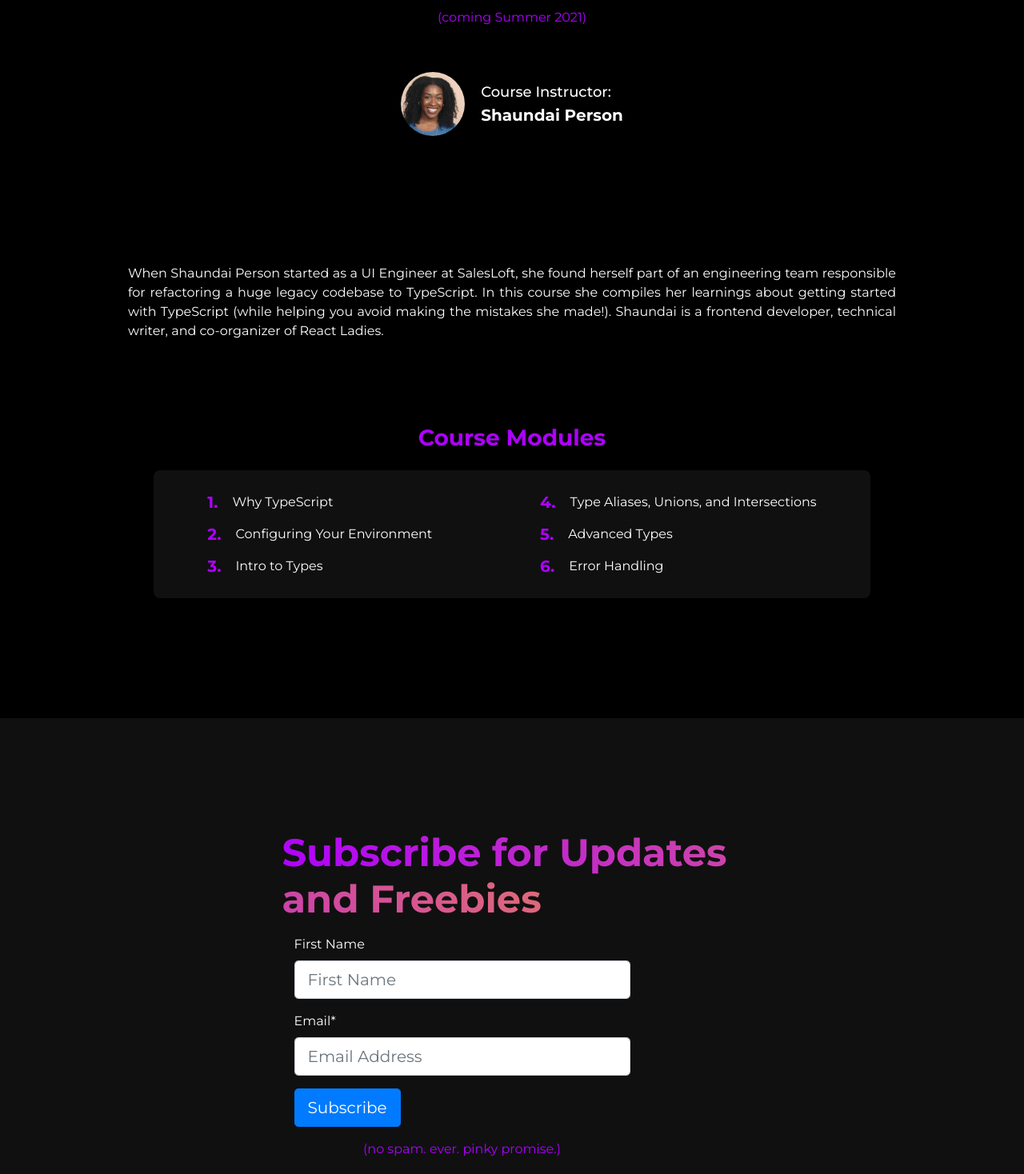
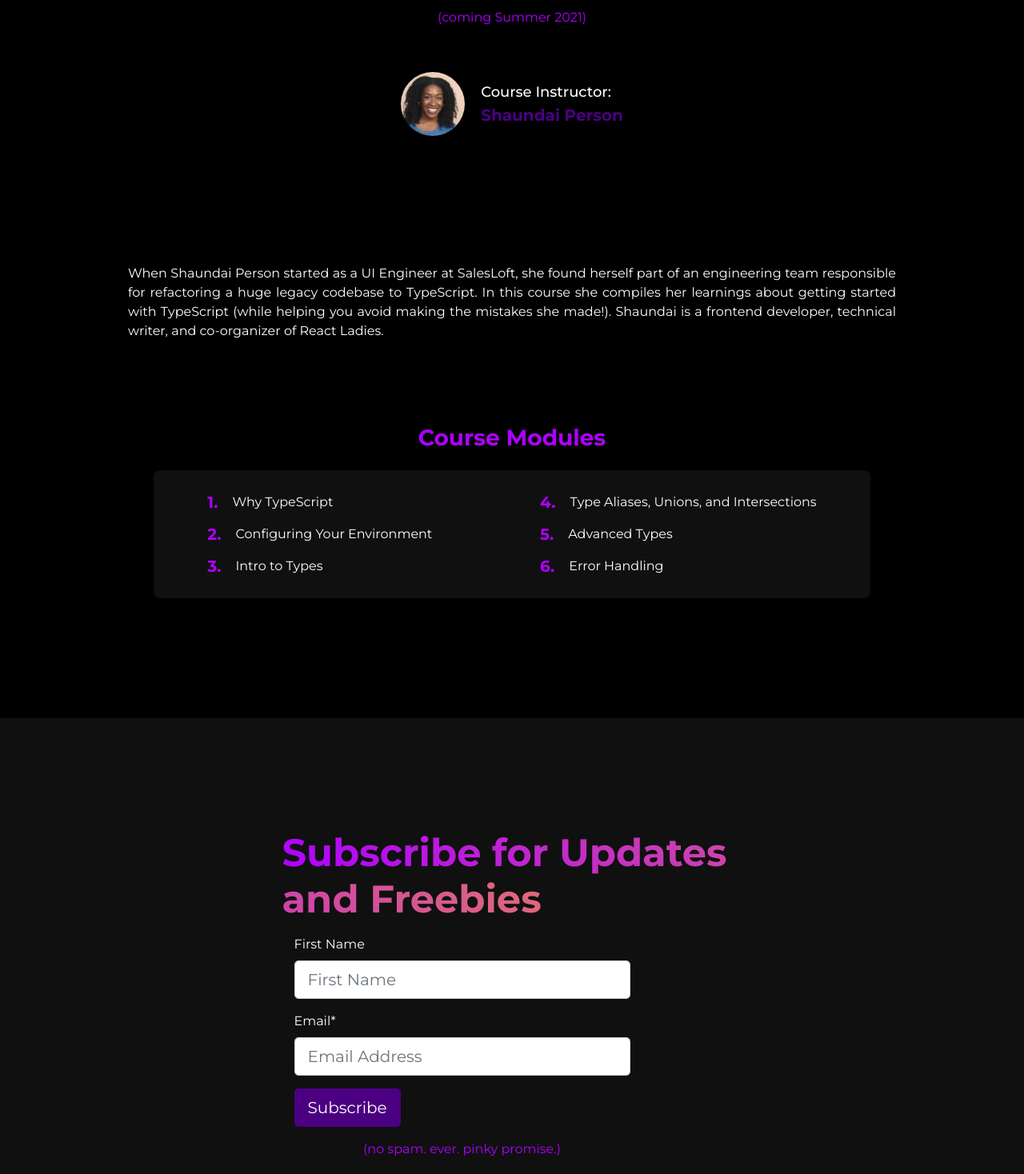
Before and after one commit to shaundai/TSforJSDevsSite, a React (Create React App) app: page / in a window 1280 px wide. Shown: the part 1182-2650 px from the top of the page at 80% size. Built offline with nearby package versions, Linux system fonts and the light colour scheme; a web font is replaced by a local one.

Commit message:
Added scss support and updated bootstrap color

```diff
--- a/package.json
+++ b/package.json
@@ -7,6 +7,7 @@
     "@testing-library/react": "^11.2.6",
     "@testing-library/user-event": "^12.8.3",
     "bootstrap": "^4.6.0",
+    "node-sass": "^6.0.1",
     "react": "^17.0.2",
     "react-bootstrap": "^1.6.0",
     "react-dom": "^17.0.2",
--- a/src/index.css
+++ /dev/null
@@ -1,19 +0,0 @@
-body {
-  margin: 0;
-  font-family: -apple-system, BlinkMacSystemFont, 'Segoe UI', 'Roboto', 'Oxygen',
-    'Ubuntu', 'Cantarell', 'Fira Sans', 'Droid Sans', 'Helvetica Neue',
-    sans-serif;
-  -webkit-font-smoothing: antialiased;
-  -moz-osx-font-smoothing: grayscale;
-  overscroll-behavior-y: none;
-}
-
-code {
-  font-family: source-code-pro, Menlo, Monaco, Consolas, 'Courier New',
-    monospace;
-}
-
-a {
-  text-decoration: none;
-  color: inherit;
-}
--- a/src/index.js
+++ b/src/index.js
@@ -1,7 +1,7 @@
 import React from 'react';
 import ReactDOM from 'react-dom';
 import 'bootstrap/dist/css/bootstrap.min.css';
-import './index.css';
+import './index.scss';
 import App from './App';
 import reportWebVitals from './reportWebVitals';
 
--- /dev/null
+++ b/src/index.scss
@@ -0,0 +1,2 @@
+@import './styles/variables';
+@import '~bootstrap/scss/bootstrap';
--- /dev/null
+++ b/src/styles/_variables.scss
@@ -0,0 +1,4 @@
+$primary: #4B0082;
+$theme-colors: (
+  "primary": $primary,
+);
```
Also changed, not shown: 1 other file (tests, documents, lock files or other folders).
